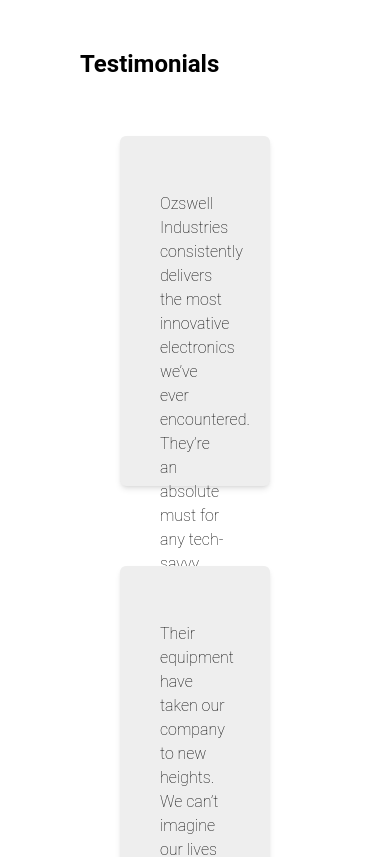
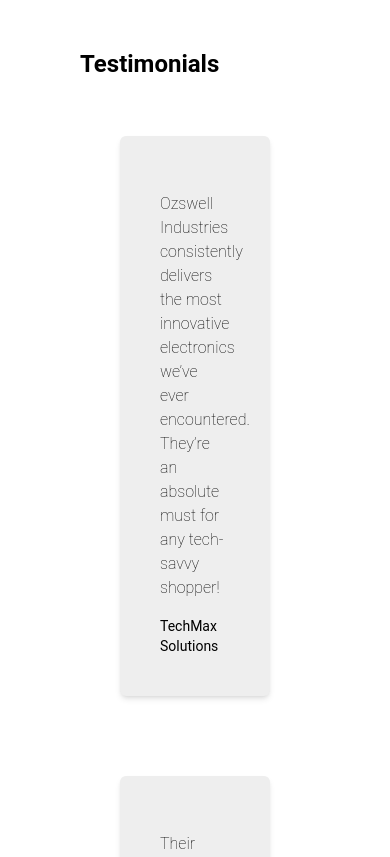
Before and after one commit to governedbyprudence/ecomPortfolio, a React (Vite) app: page / in a window 390 px wide. Shown: the part 1600-2457 px from the top of the page. Built offline with nearby package versions, Linux system fonts and the light colour scheme.

Commit message:
fixed responsiveness issue with testimonial cards

```diff
--- a/src/core/components/testimonials.jsx
+++ b/src/core/components/testimonials.jsx
@@ -3,7 +3,7 @@ const TestimonialCard = (props)=>{
     const feedback=props.feedback;
     const author = props.author;
     return (
-        <div className=" bg-gray-200 rounded-md max-h-[350px] m-10 p-10 shadow-md" >
+        <div className=" bg-gray-200 rounded-md min-h-[350px] m-10 p-10 shadow-md" >
             <h1 className="py-4 min-h-[250px] font-thin">{feedback}</h1>
             <h6 className="text-sm">{author}</h6>
         </div>
@@ -12,7 +12,7 @@ const TestimonialCard = (props)=>{
 
 function Testimonials (){
     return (
-        <div className="min-h-[600px] px-20 md:px-40 py-10">
+        <div className="min-h-[600px] px-20 lg:px-40 py-10">
             <h1 className="text-2xl my-4 font-bold">Testimonials</h1>
             <div className="grid grid-cols-1 md:grid-cols-2 lg:grid-cols-3">
             <TestimonialCard author="TechMax Solutions" feedback="Ozswell Industries consistently delivers the most innovative electronics we’ve ever encountered. They’re an absolute must for any tech-savvy shopper!"/>
```
Also changed, not shown: src/core/components/stats.jsx (added).
